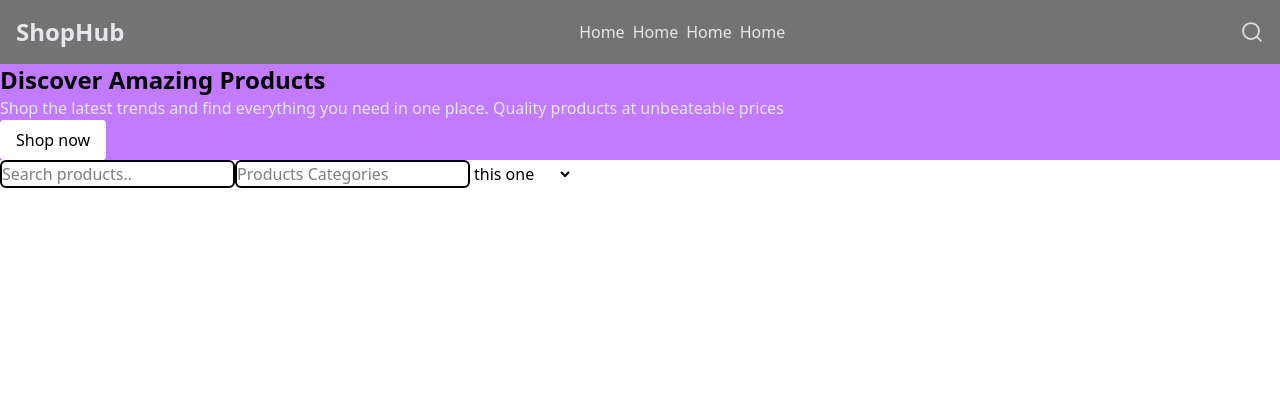
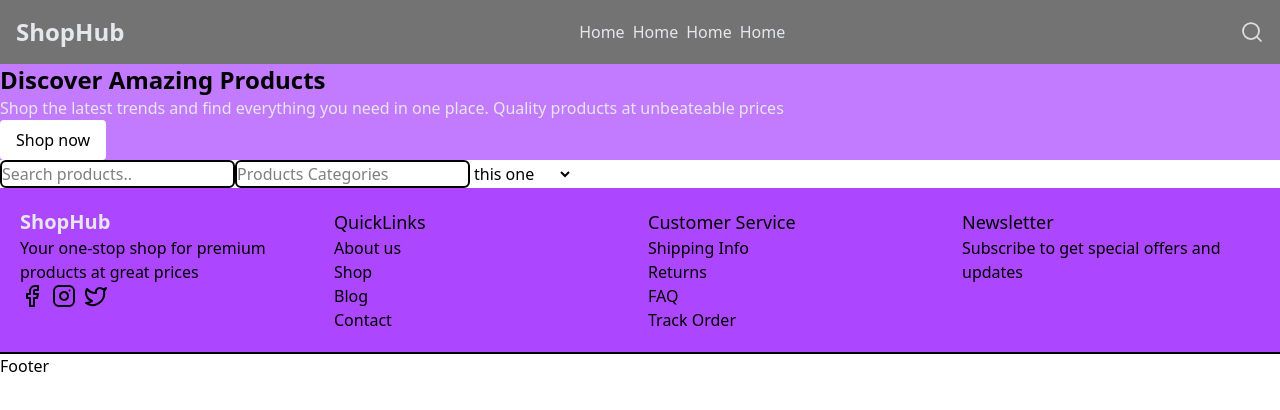
Before and after one commit to MoeHein13/Mini_Ecommerce_DashBoard, a React (Vite) app: page / in a window 1280 px wide. Shown: the top 410 px of the page. Built offline with nearby package versions, Linux system fonts and the light colour scheme.

Commit message:
update the footer

```diff
--- a/src/App.tsx
+++ b/src/App.tsx
@@ -1,3 +1,4 @@
+import Footer from "./Components/Footer";
 import Navigation from "./Components/Navigation";
 import SearchBar from "./Components/SearchBar";
 
@@ -6,6 +7,7 @@ const App = () => {
     <div>
       <Navigation />
       <SearchBar />
+      <Footer />
     </div>
   );
 };
--- a/src/Components/Footer.tsx
+++ b/src/Components/Footer.tsx
@@ -1,14 +1,41 @@
-import React from "react";
+import { Facebook, Instagram, Twitter } from "lucide-react";
 
 const Footer = () => {
   return (
     <>
       <footer className="max-w-full bg-purple-500">
-        <div className="grid-cols-4">
-          <div>ShopHub</div>
-          <div>ShopHub</div>
-          <div>ShopHub</div>
-          <div>ShopHub</div>
+        <div className="grid  grid-cols-1 md:grid-cols-4 border-b-2 p-5 gap-4">
+          <div className="">
+            <h1 className="font-semibold text-gray-200 text-xl ">ShopHub</h1>
+            <p>Your one-stop shop for premium products at great prices</p>
+            <div className="flex items-center justify-start gap-2">
+              <Facebook />
+              <Instagram />
+              <Twitter />
+            </div>
+          </div>
+          <div>
+            <h2 className=" font-medium  text-lg">QuickLinks</h2>
+            <div className="flex flex-col ">
+              <span>About us</span>
+              <span>Shop</span>
+              <span>Blog</span>
+              <span>Contact</span>
+            </div>
+          </div>
+          <div>
+            <h2 className=" font-medium  text-lg">Customer Service</h2>
+            <div className="flex flex-col ">
+              <span>Shipping Info</span>
+              <span>Returns</span>
+              <span>FAQ</span>
+              <span>Track Order</span>
+            </div>
+          </div>
+          <div>
+            <h2 className="font-medium text-lg">Newsletter</h2>
+            <p>Subscribe to get special offers and updates</p>
+          </div>
         </div>
       </footer>
       Footer
```
